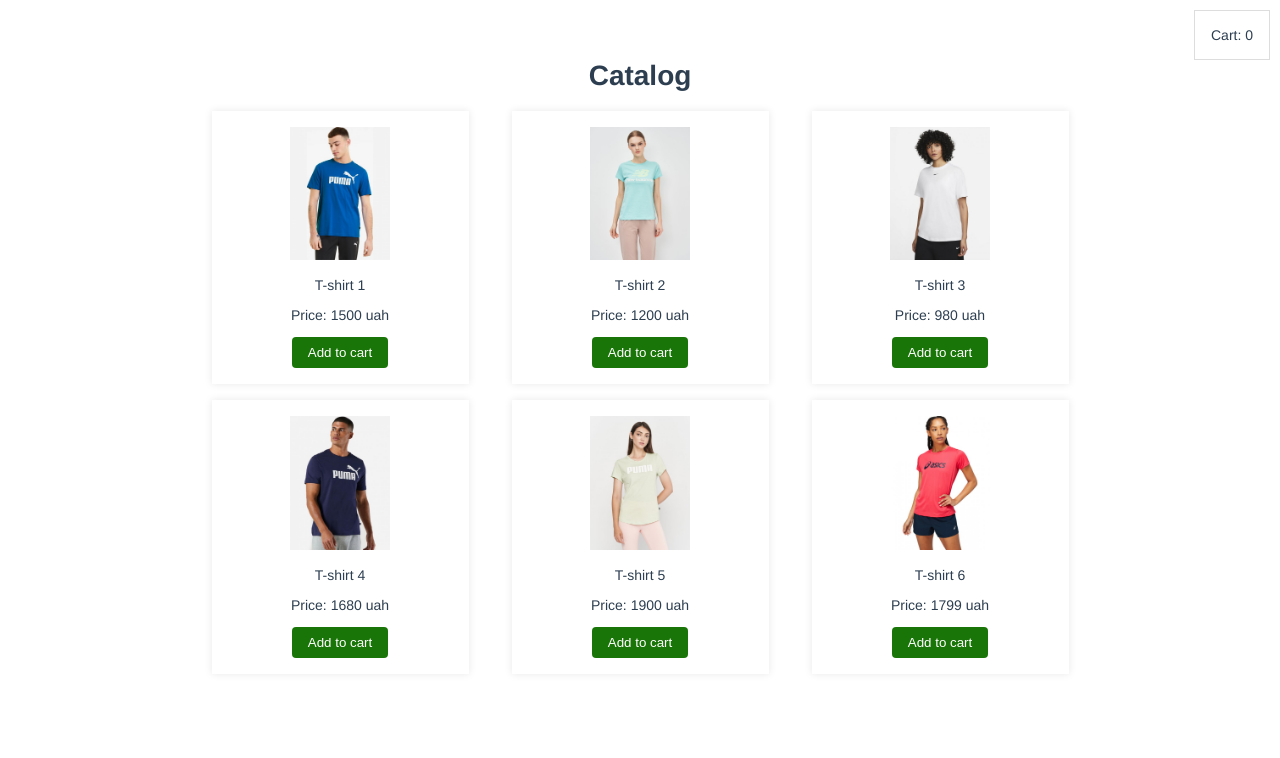
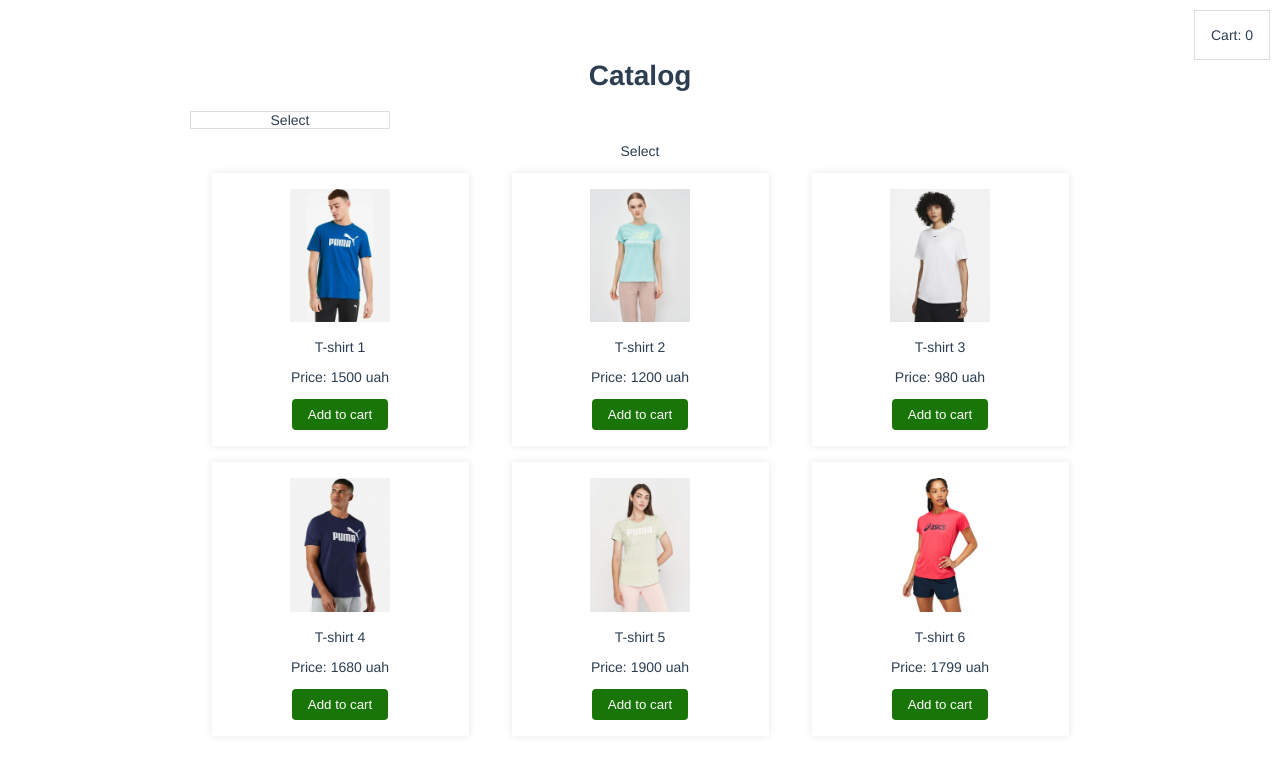
Before and after one commit to irinaantonenko/online_shop, a Vue app: page / in a window 1280 px wide. Shown: the top 758 px of the page. Built offline with nearby package versions, Linux system fonts and the light colour scheme; data requests are answered from the project's data file.

Commit message:
create CatalogSelect

```diff
--- a/src/components/CatalogMain.vue
+++ b/src/components/CatalogMain.vue
@@ -6,6 +6,12 @@
             <div class="catalog__link">Cart: {{CART.length}}</div>
         </router-link>
         <h1>Catalog</h1>
+        <catalog-select
+            :options="options"
+            @select="optionSelect"
+            :selected="selected"
+        />
+        <p>{{selected}}</p>
         <div class="catalog__list">
             <catalog-item
                 v-for="product in PRODUCTS"
@@ -19,11 +25,25 @@
 
 <script>
     import CatalogItem from './CatalogItem.vue'
+    import CatalogSelect from './CatalogSelect.vue'
     import {mapActions, mapGetters} from 'vuex'
     export default {
         name: 'CatalogMain',
         components: {
             CatalogItem,
+            CatalogSelect
+        },
+        data() {
+            return {
+                options: [
+                    {name: 'Option 1', value: '1'},
+                    {name: 'Option 2', value: '2'},
+                    {name: 'Option 3', value: '3'},
+                    {name: 'Option 4', value: '4'},
+                    {name: 'Option 5', value: '5'}
+                ],
+                selected: 'Select'
+            }
         },
         computed: {
             ...mapGetters([
@@ -38,6 +58,9 @@
             ]),
             addToCart(data) {
                 this.ADD_TO_CART(data)
+            },
+            optionSelect(option) {
+                this.selected = option.name
             }
         },
         mounted() {
--- /dev/null
+++ b/src/components/CatalogSelect.vue
@@ -0,0 +1,85 @@
+<template>
+    <div class="catalog-select">
+        <p
+            class="catalog-select__title"
+            @click="areOptionsVisible = !areOptionsVisible"
+            >
+            {{selected}}
+        </p>
+        <div
+            class="catalog-select__options"
+            v-if="areOptionsVisible"
+        >
+            <p
+                class="catalog-select__options-item"
+                v-for="option in options"
+                :key="option.value"
+                @click="selectOption(option)"
+            >
+                {{option.name}}
+            </p>
+        </div>
+
+    </div>
+</template>
+
+<script>
+    export default {
+        name: 'CatalogSelect',
+        props: {
+            options: {
+                type: Array,
+                default() {
+                    return []
+                }
+            },
+            selected: {
+                type: String,
+                default: ''
+            }
+        },
+        data() {
+            return {
+                areOptionsVisible: false
+            }
+        },
+        methods: {
+            selectOption(option) {
+                this.$emit('select', option);
+                this.areOptionsVisible = false
+            },
+            hideSelect() {
+                this.areOptionsVisible = false
+            }
+        },
+        mounted() {
+            document.addEventListener('click', this.hideSelect.bind(this), true)
+        },
+        unmounted() {
+            document.removeEventListener('click', this.hideSelect)
+        }
+    }
+</script>
+<style lang="scss">
+    .catalog-select {
+        position: relative;
+        width: 200px;
+        cursor: pointer;
+        &__title {
+            border: solid 1px $color-border;
+        }
+        &__options-item {
+            margin: 0;
+            &:hover {
+                background-color: $color-shadow;
+            }
+        }
+        &__options {
+            border: solid 1px $color-border;
+            position: absolute;
+            top: 20px;
+            right: 0;
+            width: 100%;
+        }
+    }
+</style>
```
